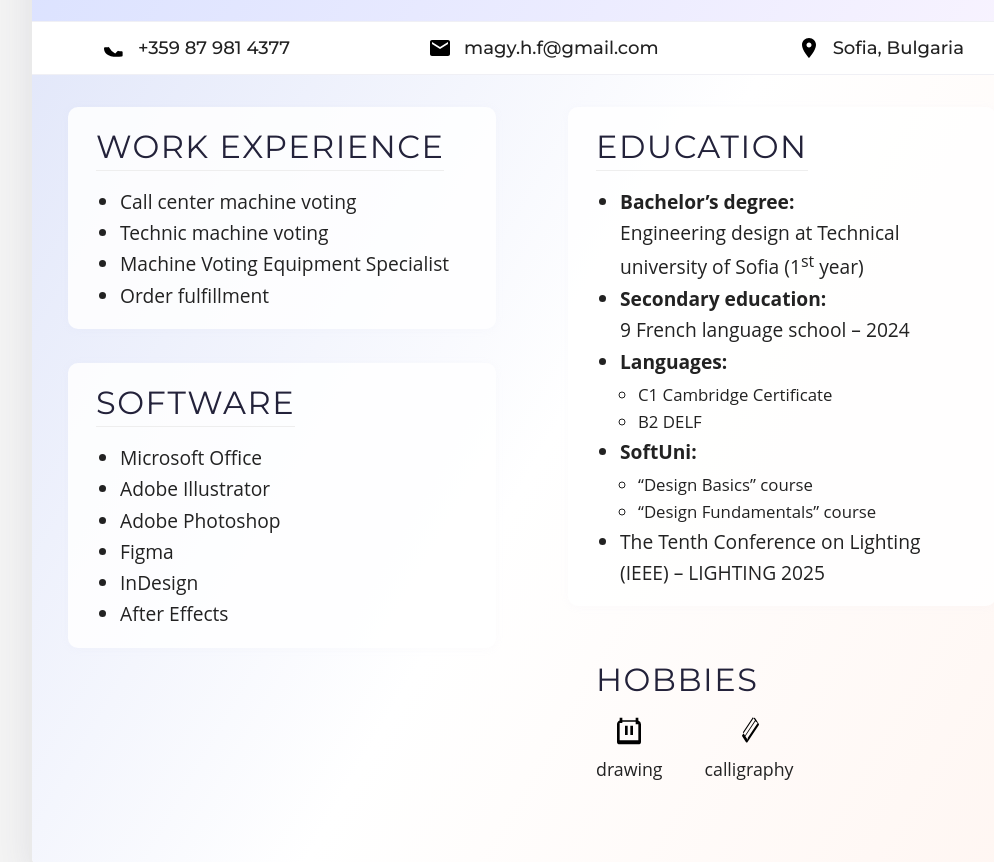
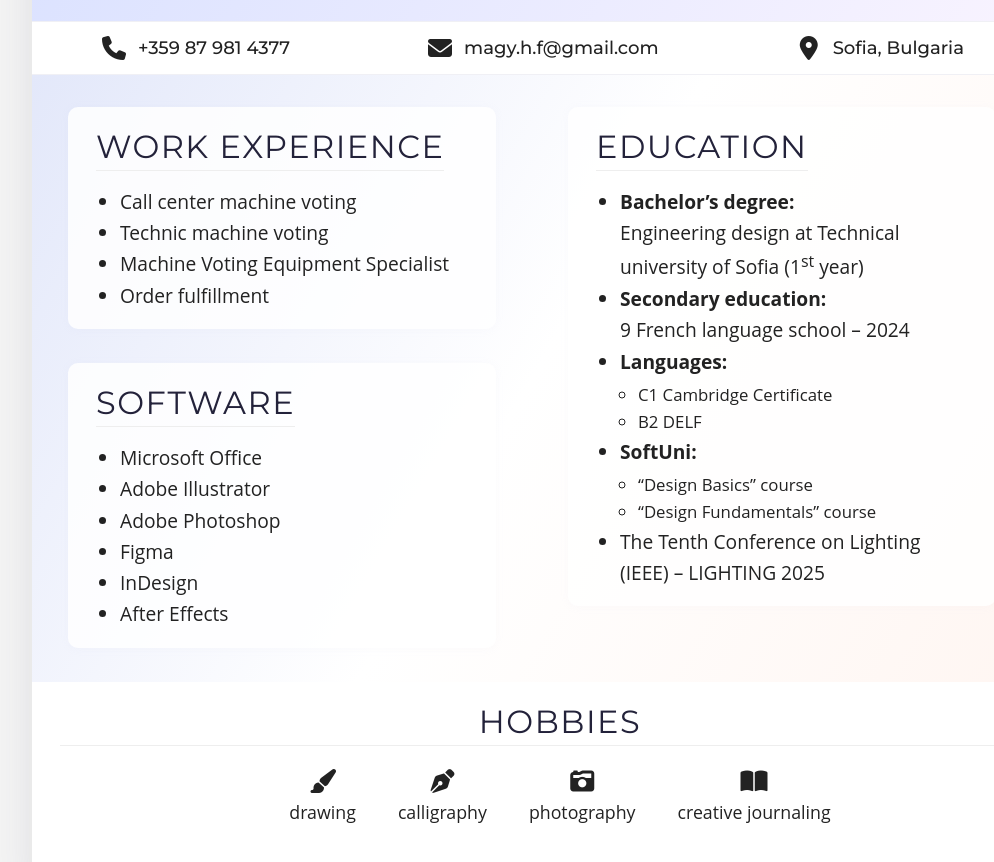
Before and after one commit to ValeryRaikov/Meggie_CV, a plain HTML site: page index.html in a window 1280 px wide. Shown: the part 490-1352 px from the top of the page, without its empty margins (108-1102 px from the left). Drawn offline with Linux system fonts and the light colour scheme.

Commit message:
Add fixes

```diff
--- a/index.html
+++ b/index.html
@@ -5,6 +5,7 @@
     <meta name="viewport" content="width=device-width, initial-scale=1.0">
     <link rel="stylesheet" href="styles.css">
     <link rel="icon" href="icon.png" type="image/png">
+    <link rel="stylesheet" href="https://cdnjs.cloudflare.com/ajax/libs/font-awesome/6.7.2/css/all.min.css" integrity="sha512-Evv84Mr4kqVGRNSgIGL/F/aIDqQb7xQ2vcrdIwxfjThSH8CSR7PBEakCr51Ck+w+/U6swU2Im1vVX0SVk9ABhg==" crossorigin="anonymous" referrerpolicy="no-referrer" />
     <title>Magdalena Filipova</title>
 </head>
 <body>
@@ -12,7 +13,8 @@
         <nav class="nav-bar">
             <a href="#about"><i class="fa-solid fa-user"></i> About me</a>
             <a href="#contact"><i class="fa-solid fa-address-book"></i> Contacts</a>
-            <a href="#work"><i class="fa-solid fa-briefcase"></i> Work Experience</a>
+            <a href="#experience"><i class="fa-solid fa-briefcase"></i> Experience</a>
+            <a href="#hobbies"><i class="fa-solid fa-palette"></i> Hobbies</a>
         </nav>
     </header>
      <div class="resume-container">
@@ -36,19 +38,19 @@
         <div class="contact" id="contact">
             <div class="contact-item">
                 <span class="icon">
-                    <svg xmlns="http://www.w3.org/2000/svg" height="24" width="24"><path d="M6.62 10.79a15.053 15.053 0 006.59 6.59l2.2-2.2a1 1 0 01.96-.27c1.04.27 2.14.42 3.26.42a1 1 0 011 1v3.25a1 1 0 01-1 1C6.38 22 2 17.62 2 12.25a1 1 0 011-1h3.25a1 1 0 011 1c0 1.12.15 2.22.42 3.26a1 1 0 01-.27.96l-2.2 2.2z" fill="#000"/></svg>
+                    <i class="fa fa-phone" aria-hidden="true"></i>
                 </span>
                 +359 87 981 4377
             </div>
             <div class="contact-item">
                 <span class="icon">
-                    <svg xmlns="http://www.w3.org/2000/svg" height="24" width="24"><path d="M20 4H4c-1.1 0-2 .9-2 2v12c0 1.1.9 2 2 2h16c1.1 0 2-.9 2-2V6c0-1.1-.9-2-2-2zm0 4l-8 5-8-5V6l8 5 8-5v2z" fill="#000"/></svg>
+                    <i class="fa-solid fa-envelope"></i>
                 </span>
                 magy.h.f@gmail.com
             </div>
             <div class="contact-item">
                 <span class="icon">
-                    <svg xmlns="http://www.w3.org/2000/svg" height="24" width="24"><path d="M12 2C8.13 2 5 5.13 5 9c0 5.25 7 13 7 13s7-7.75 7-13c0-3.87-3.13-7-7-7zm0 9.5c-1.38 0-2.5-1.12-2.5-2.5s1.12-2.5 2.5-2.5 2.5 1.12 2.5 2.5-1.12 2.5-2.5 2.5z" fill="#000"/></svg>
+                    <i class="fa-solid fa-location-dot"></i>
                 </span>
                 Sofia, Bulgaria
             </div>
@@ -56,7 +58,7 @@
         <!-- Main Content Section -->
         <div class="main-content">
             <div class="column left">
-                <div class="section" id="work">
+                <div class="section" id="experience">
                     <h2>WORK EXPERIENCE</h2>
                     <ul>
                         <li>Call center machine voting</li>
@@ -108,28 +110,38 @@
                         </li>
                     </ul>
                 </div>
-                <div class="section hobbies">
+            </div>
+        </div>
+        <div class="section hobbies" id="hobbies">
             <h2>HOBBIES</h2>
             <div class="hobby-icons">
                 <div class="hobby">
                     <span class="icon">
-                                <svg height="32" width="32" viewBox="0 0 24 24"><path d="M7 2v2h10V2h2v2.18A2.991 2.991 0 0 1 21 7v13a2 2 0 0 1-2 2H5a2 2 0 0 1-2-2V7c0-1.3.84-2.4 2-2.82V2h2zm0 4H5v13h14V7h-2V5H7v1zm2 2v7h2v-7H9zm4 0v7h2v-7h-2z"/></svg>
+                        <i class="fa-solid fa-paintbrush"></i>
                     </span>
                     drawing
                 </div>
                 <div class="hobby">
                     <span class="icon">
-                                <svg height="32" width="32" viewBox="0 0 24 24"><path d="M9.8 20.4c.1.2.3.3.5.3s.4-.1.5-.3l8.6-12.9c.1-.1.1-.3.1-.4s0-.3-.1-.4l-2.5-3.8C16.4 2.1 16.2 2 16 2s-.4.1-.5.3L6.9 15.2c-.1.1-.1.3-.1.4s0 .3.1.4l2.5 3.8zm1.2-1.9l-1.7-2.6 7.5-11.3L18.5 6l-7.5 11.3zm-1.9-2.9l-1.7-2.6 7.5-11.3L16.5 4l-7.5 11.3z"/></svg>
+                        <i class="fa-solid fa-pen-nib"></i>
                     </span>
                     calligraphy
                 </div>
-                        <!-- Add more hobbies icons and names as needed -->
+                <div class="hobby">
+                    <span class="icon">
+                        <i class="fa-solid fa-camera-retro"></i>
+                    </span>
+                    photography
                 </div>
+                <div class="hobby">
+                    <span class="icon">
+                        <i class="fa-solid fa-book-open"></i>
+                    </span>
+                    creative journaling
                 </div>
             </div>
         </div>
     </div>
     <script src="script.js"></script>
-     <script src="https://kit.fontawesome.com/1b2e3c4d5e.js" crossorigin="anonymous"></script>
 </body>
 </html>
--- a/styles.css
+++ b/styles.css
@@ -40,7 +40,6 @@ body {
 
 .nav-bar a i {
     font-size: 1.18rem;
-    color: #7161ea;
 }
 
 .nav-bar a:hover, .nav-bar a.active {
@@ -154,11 +153,15 @@ html {
     justify-content: center;
 }
 
+.contact-item .icon i {
+    font-size: 1.5rem;
+}
+
 .main-content {
     display: flex;
     flex-wrap: nowrap;
     background: linear-gradient(120deg, #e3e8fa 0%, #fff 50%, #fff6f2 100%);
-    padding: 32px 0 32px 0;
+    padding: 32px 0 0 0;
 }
 
 .column {
@@ -205,19 +208,34 @@ html {
     list-style-type: circle;
 }
 
+.section.hobbies {
+    display: flex;
+    flex-direction: column;
+    align-items: center;
+    justify-content: center;
+    background: transparent;
+    box-shadow: none;
+    text-align: center;
+    margin-left: auto;
+    margin-right: auto;
+    width: 100%;
+}
+
 .hobbies {
     background: transparent;
     box-shadow: none;
 }
 
 .hobbies h2 {
-    margin-bottom: 8px;
-    border: none;
-    padding-bottom: 0;
+    text-align: center;
+    width: 100%;
+    margin-left: 0;
+    margin-right: 0;
 }
 
 .hobby-icons {
     display: flex;
+    justify-content: center;
     gap: 42px;
     align-items: center;
     margin-top: 8px;
@@ -233,6 +251,10 @@ html {
 
 .hobby .icon {
     margin-bottom: 5px;
+}
+
+.hobby .icon i {
+    font-size: 1.5rem;
 }
 
 @media (max-width: 900px) {
```
Lines whose indentation alone changed are shown as unchanged.
